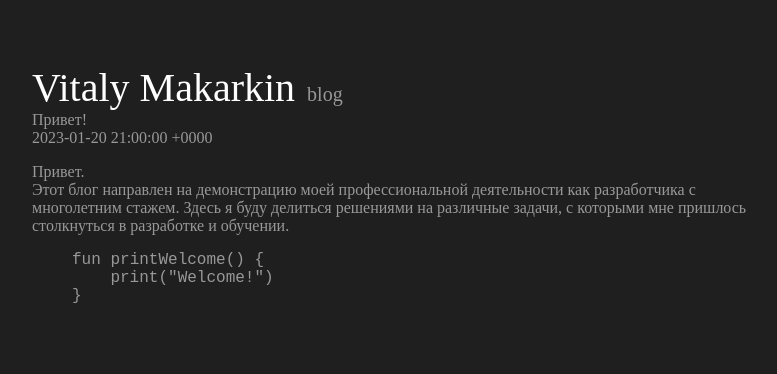
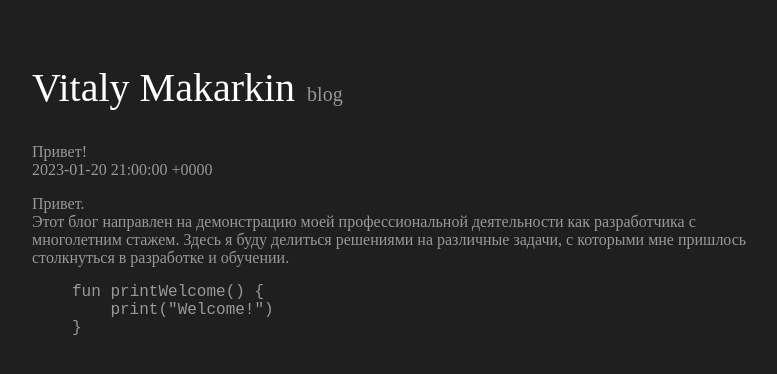
Before and after one commit to VitalyMakarkin/vitalymakarkin.github.io, a Jekyll site: the page built from _posts/2023-01-21-welcome-to-my-blog.md, in a window 1280 px wide. Shown: the top 374 px of the page, without its empty margins (248-1025 px from the left). Built offline with Jekyll 4.4.1, drawn with Linux system fonts in a browser that asks for light colours.

Commit message:
Update UI

```diff
--- a/_layouts/default.html
+++ b/_layouts/default.html
@@ -3,8 +3,8 @@
   {%- include head.html -%}
   <body>
     <main class="page-content" aria-label="Content">
+      {%- include header.html -%}
       <div class="content">
-        {%- include header.html -%}
         {{ content }}
       </div>
     </main>
--- a/_layouts/home.html
+++ b/_layouts/home.html
@@ -13,11 +13,13 @@ layout: default
   {% assign posts = site.posts %}
 
   {%- if posts.size > 0 -%}
-  <ul>
+  <ul class="post-list">
     {%- for post in posts -%}
     <li>
       <a href="{{ post.url | relative_url }}">
-        {{ post.title | escape }}
+        {%- assign date_format = site.minima.date_format | default: "%d.%m.%Y" -%}
+        <span class="post-date">{{ post.date | date: date_format }}</span>
+        <span class="post-link">{{ post.title | escape }}</span>
       </a>
     </li>
     {%- endfor -%}
--- a/_sass/blog.scss
+++ b/_sass/blog.scss
@@ -43,8 +43,33 @@ a {
   color: $subtitle-text-color;
 }
 
-.content {
+.page-content {
   max-width: 720px;
   margin: 0 auto;
   padding: 4em 2em;
 }
+
+.content {
+  padding-top: 2em;
+}
+
+.post-list {
+  margin: 0;
+  padding: 0;
+  list-style: none;
+}
+
+.post-date {
+  color: #ffffff;
+  margin-right: 1em;
+}
+
+.post-link {
+  &:visited {
+    color: $link-visited-color;
+  }
+
+  &:hover {
+    color: $link-hover-color;
+  }
+}
```
